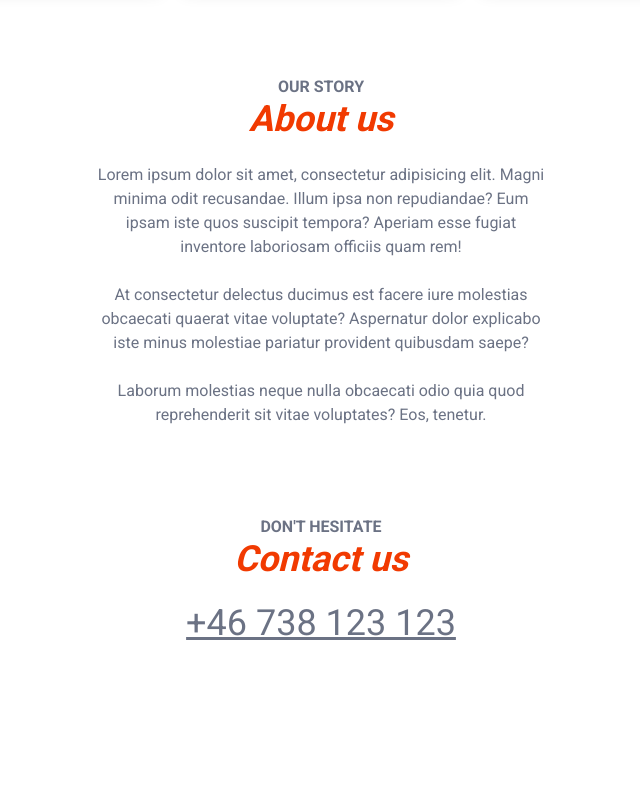
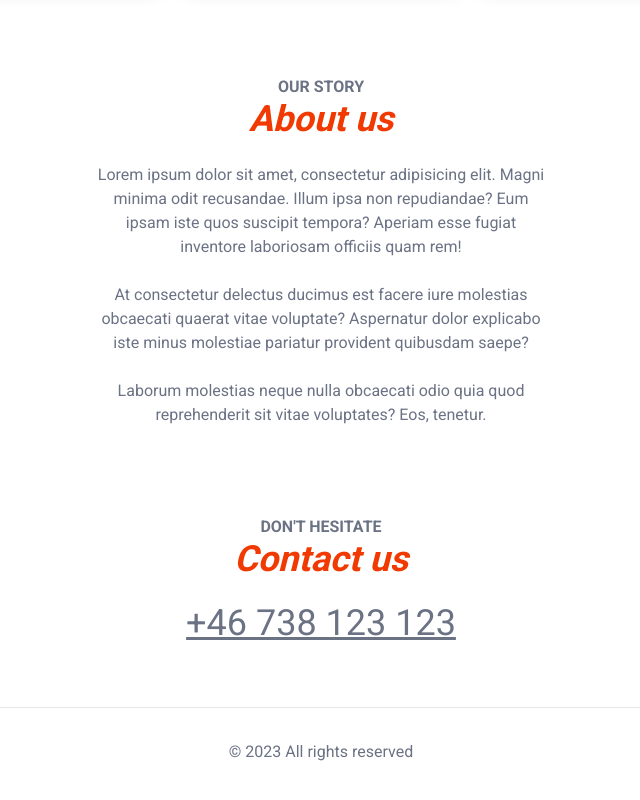
Before and after one commit to Mahdi-Alaee/food-ordering-app, a Next.js app: page / in a window 1280 px wide. Shown: the part 1198-1998 px from the top of the page, without its empty margins (319-959 px from the left). Built offline with nearby package versions, Linux system fonts and the light colour scheme.

Commit message:
handle footer

```diff
--- a/src/app/layout.tsx
+++ b/src/app/layout.tsx
@@ -1,6 +1,7 @@
 import Header from "@/components/large/Header";
 import "./app.css";
 import { Roboto } from "next/font/google";
+import Footer from "@/components/large/Footer";
 
 const roboto = Roboto({ weight: ['400', '500', '700'], subsets: ['latin'] });
 
@@ -16,11 +17,8 @@ export default function RootLayout({
         <div className="max-w-4xl mx-auto px-2 pt-5 text-grayColor">
           <Header />
           {children}
+          <Footer />
         </div>
-        <br />
-        <br />
-        <br />
-        <br />
       </body>
     </html>
   );
--- /dev/null
+++ b/src/components/large/Footer.tsx
@@ -0,0 +1,7 @@
+export default function Footer(){
+    return (
+        <footer className="pt-8 pb-12 border-t text-center">
+            © 2023 All rights reserved
+        </footer>
+    )
+}
```
